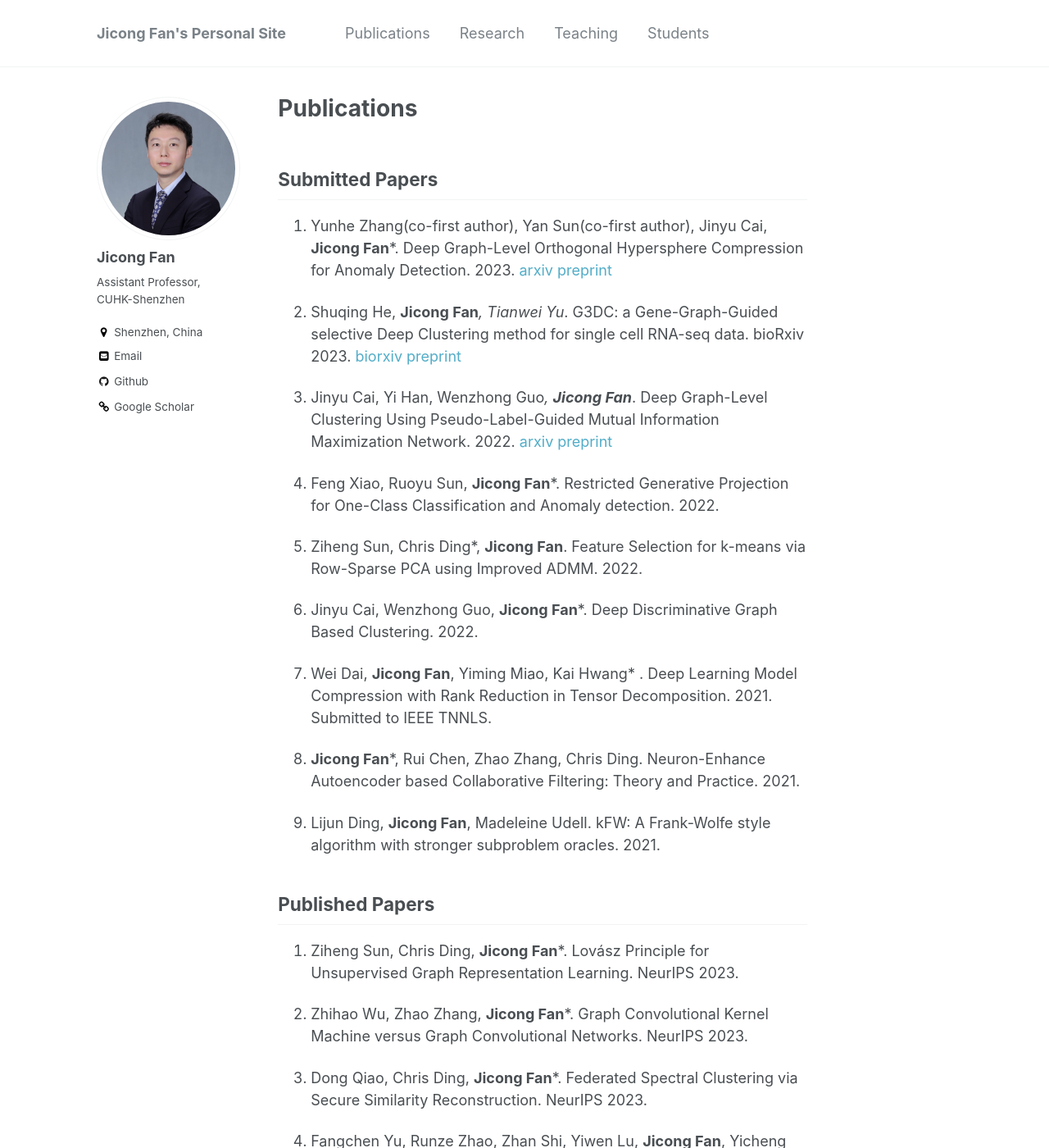
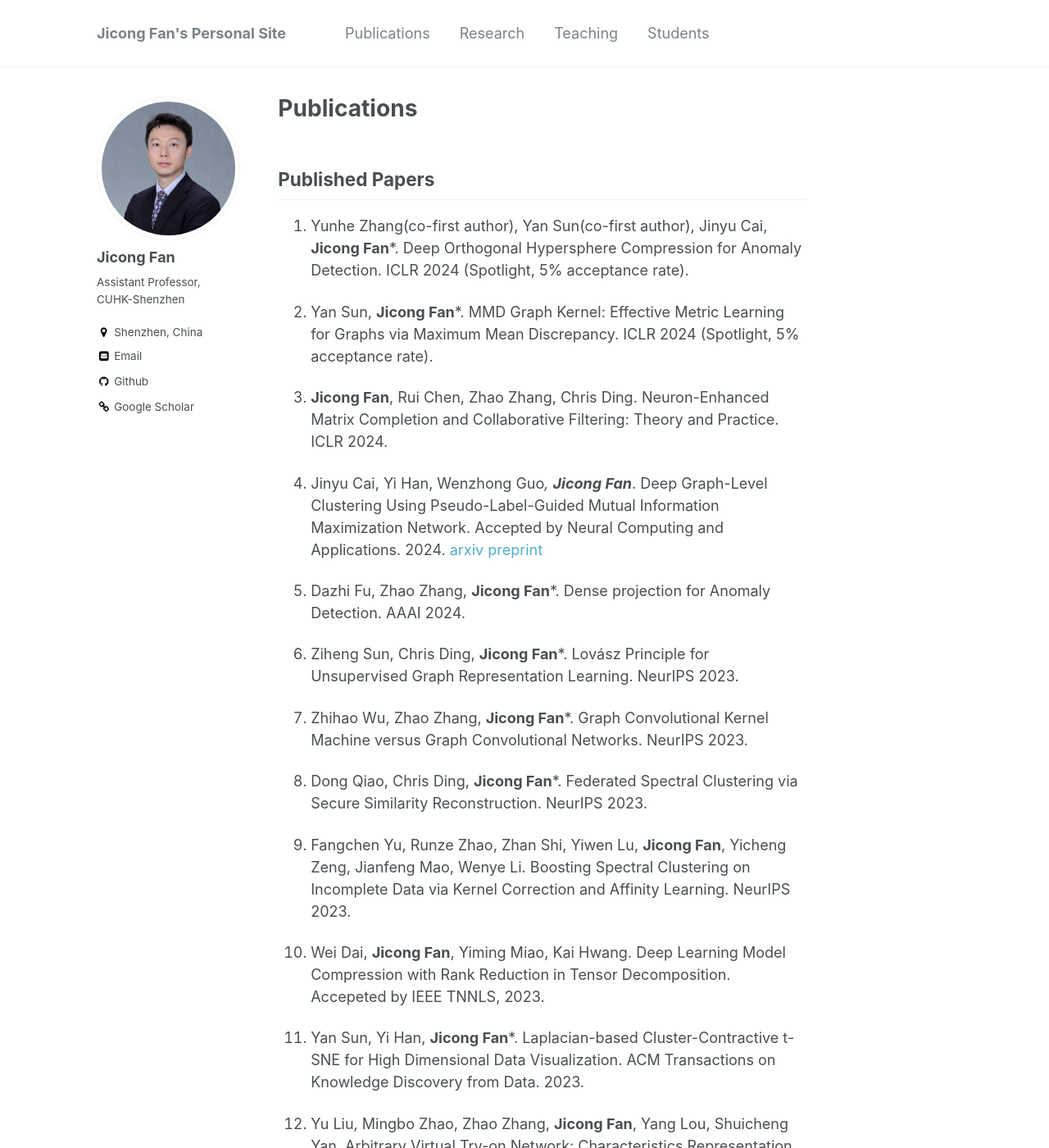
Before and after one commit to jicongfan/jicongfan.github.io, a Jekyll site: the page built from _pages/publications.md, in a window 1280 px wide and 1400 px high. Shown: the whole window at 82% size. Built offline with Jekyll 4.4.1, drawn with Linux system fonts in a browser that asks for light colours.

Commit message:
Update publications.md

```diff
--- a/_pages/publications.md
+++ b/_pages/publications.md
@@ -4,30 +4,20 @@ title: "Publications"
 author_profile: true
 ---
 
-## Submitted Papers
-
-1.  Yunhe Zhang(co-first author), Yan Sun(co-first author), Jinyu Cai, <strong>Jicong Fan</strong>*. Deep Graph-Level Orthogonal Hypersphere Compression for Anomaly Detection. 2023. <a href="https://arxiv.org/abs/2302.06430">arxiv preprint</a>
-
-1.  Shuqing He, <strong>Jicong Fan</strong>*, Tianwei Yu*. G3DC: a Gene-Graph-Guided selective Deep Clustering method for single cell RNA-seq data. bioRxiv 2023. <a href="https://www.biorxiv.org/content/10.1101/2023.01.15.524109v1.abstract">biorxiv preprint</a>
-
-1. Jinyu Cai, Yi Han, Wenzhong Guo*, <strong>Jicong Fan</strong>*. Deep Graph-Level Clustering Using Pseudo-Label-Guided Mutual Information Maximization Network. 2022. <a href="https://arxiv.org/pdf/2302.02369.pdf">arxiv preprint</a>
-
-1. Feng Xiao, Ruoyu Sun, <strong>Jicong Fan</strong>*. Restricted Generative Projection for One-Class Classification and Anomaly detection. 2022.
-
-1. Ziheng Sun, Chris Ding*, <strong>Jicong Fan</strong>.  Feature Selection for k-means via Row-Sparse PCA using Improved ADMM. 2022.
-
-1. Jinyu Cai, Wenzhong Guo, <strong>Jicong Fan</strong>*. Deep Discriminative Graph Based Clustering. 2022.
-
-1. Wei Dai, <strong>Jicong Fan</strong>, Yiming Miao, Kai Hwang* . Deep Learning Model Compression with Rank Reduction in Tensor Decomposition. 2021. Submitted to IEEE TNNLS.
-
-1.  <strong>Jicong Fan</strong>*, Rui Chen, Zhao Zhang, Chris Ding. Neuron-Enhance Autoencoder based Collaborative Filtering: Theory and Practice. 2021.
-
-1. Lijun Ding, <strong>Jicong Fan</strong>, Madeleine Udell. kFW: A Frank-Wolfe style algorithm with stronger subproblem oracles. 2021.
-
 
 
 
 ## Published Papers
+
+1. Yunhe Zhang(co-first author), Yan Sun(co-first author), Jinyu Cai, <strong>Jicong Fan</strong>*. Deep Orthogonal Hypersphere Compression for Anomaly Detection. ICLR 2024 (Spotlight, 5% acceptance rate).
+
+1. Yan Sun, <strong>Jicong Fan</strong>*. MMD Graph Kernel: Effective Metric Learning for Graphs via Maximum Mean Discrepancy. ICLR 2024 (Spotlight, 5% acceptance rate).
+
+1.  <strong>Jicong Fan</strong>, Rui Chen, Zhao Zhang, Chris Ding. Neuron-Enhanced Matrix Completion and Collaborative Filtering: Theory and Practice. ICLR 2024.
+
+1. Jinyu Cai, Yi Han, Wenzhong Guo*, <strong>Jicong Fan</strong>*. Deep Graph-Level Clustering Using Pseudo-Label-Guided Mutual Information Maximization Network. Accepted by Neural Computing and Applications. 2024. <a href="https://arxiv.org/pdf/2302.02369.pdf">arxiv preprint</a>
+
+1. Dazhi Fu, Zhao Zhang, <strong>Jicong Fan</strong>*. Dense projection for Anomaly Detection. AAAI 2024.
 
 1. Ziheng Sun, Chris Ding, <strong>Jicong Fan</strong>*. Lovász Principle for Unsupervised Graph Representation Learning. NeurIPS 2023.
 
@@ -37,6 +27,8 @@ author_profile: true
 
 1. Fangchen Yu, Runze Zhao, Zhan Shi, Yiwen Lu, <strong>Jicong Fan</strong>, Yicheng Zeng, Jianfeng Mao, Wenye Li.
 Boosting Spectral Clustering on Incomplete Data via Kernel Correction and Affinity Learning. NeurIPS 2023.
+
+1. Wei Dai, <strong>Jicong Fan</strong>, Yiming Miao, Kai Hwang. Deep Learning Model Compression with Rank Reduction in Tensor Decomposition. Accepeted by IEEE TNNLS, 2023.
 
 1. Yan Sun, Yi Han, <strong>Jicong Fan</strong>*. Laplacian-based Cluster-Contractive t-SNE for High Dimensional Data Visualization. ACM Transactions on Knowledge Discovery from Data. 2023. <a href="https://arxiv.org/pdf/2207.12214.pdf"></a>
 
```
